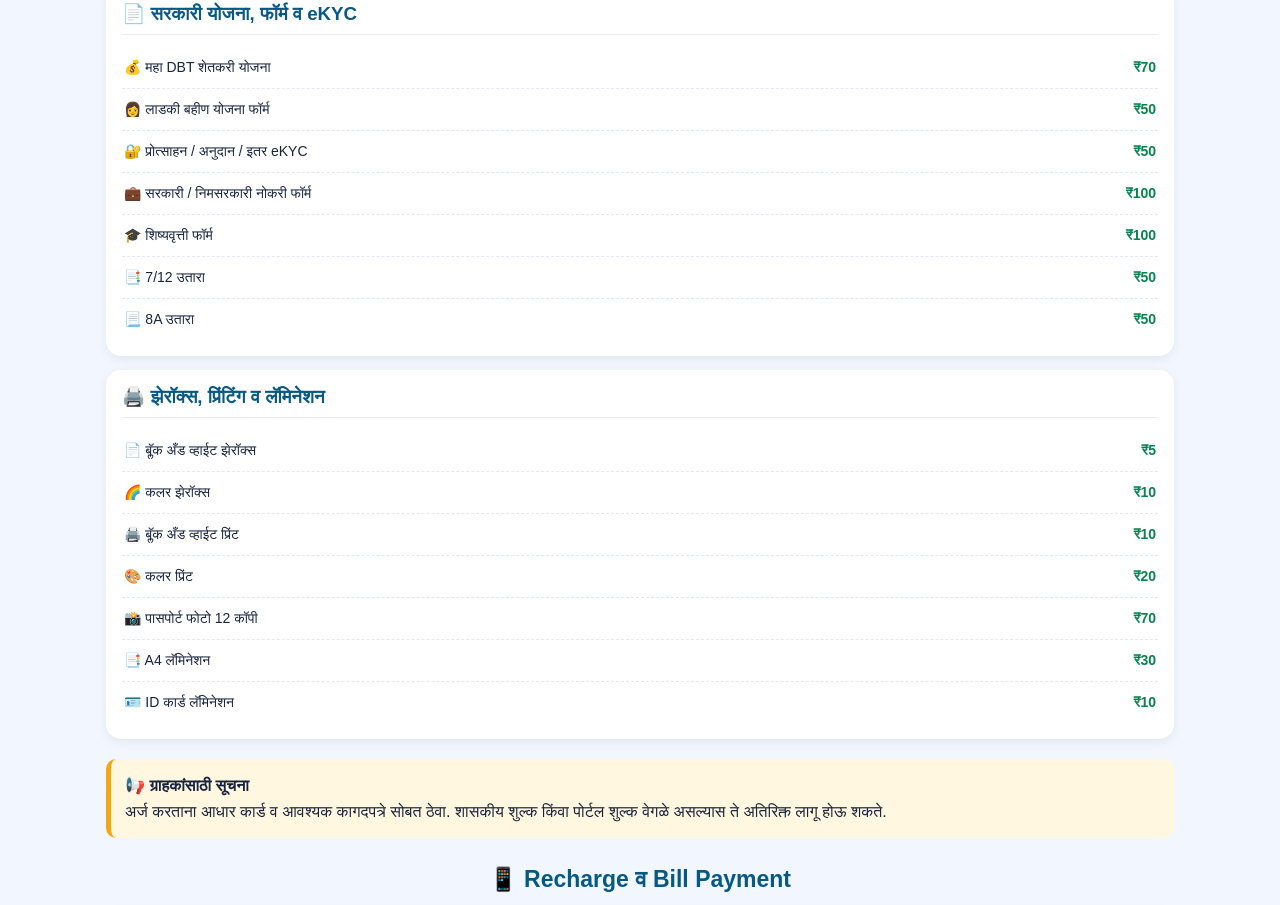
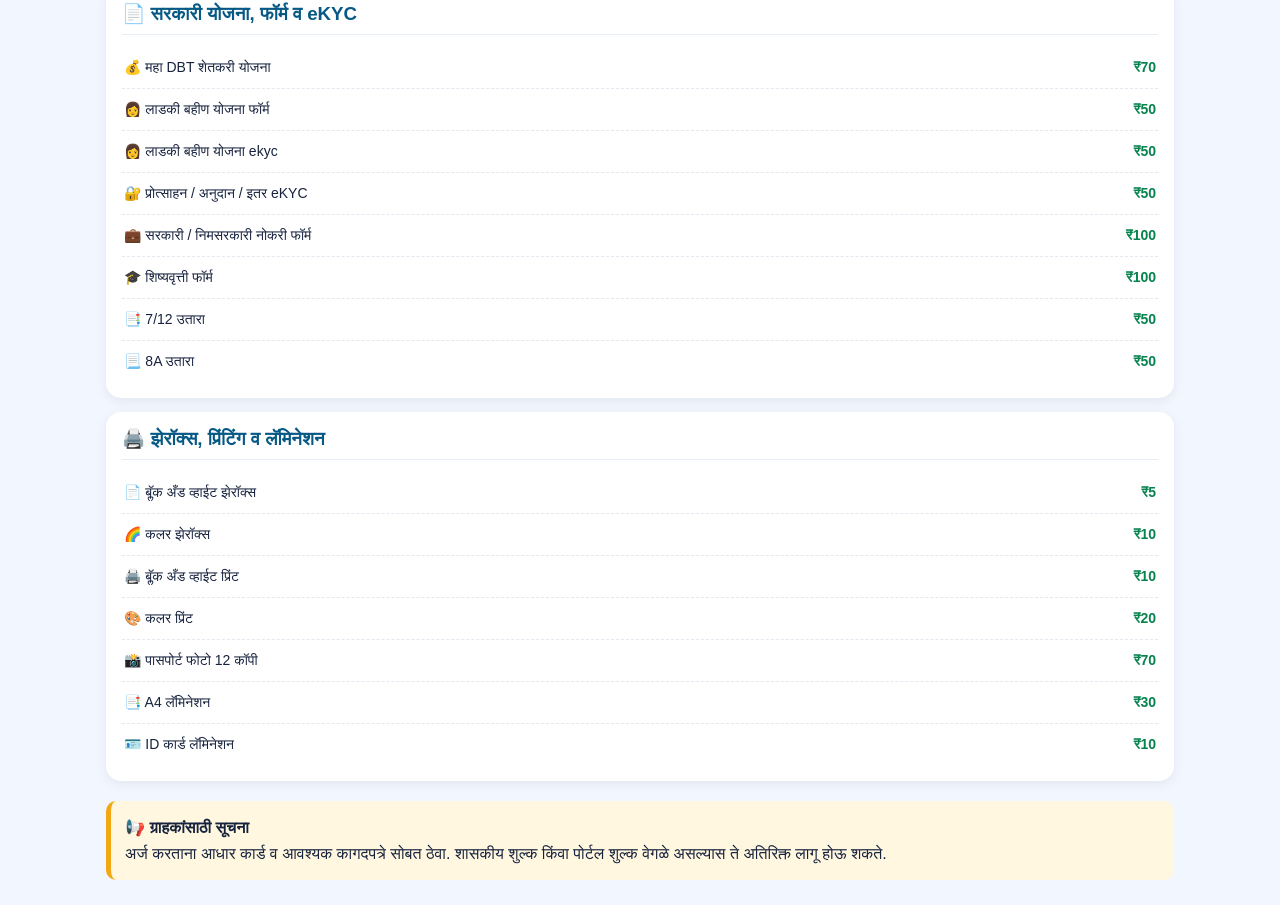
Before and after one commit to pandharep8-hub/seva-computer-nerad, a plain HTML site: page index.html in a window 1280 px wide. Shown: the part 1795-2700 px from the top of the page. Drawn offline with Linux system fonts and the light colour scheme.

Commit message:
Update index.html

```diff
--- a/index.html
+++ b/index.html
@@ -325,6 +325,7 @@ footer{
 <h3>📄 सरकारी योजना, फॉर्म व eKYC</h3>
 <div class="service-row"><span class="service-name">💰 महा DBT शेतकरी योजना</span><span class="price">₹70</span></div>
 <div class="service-row"><span class="service-name">👩 लाडकी बहीण योजना फॉर्म</span><span class="price">₹50</span></div>
+ <div class="service-row"><span class="service-name">👩 लाडकी बहीण योजना ekyc</span><span class="price">₹50</span></div>
 <div class="service-row"><span class="service-name">🔐 प्रोत्साहन / अनुदान / इतर eKYC</span><span class="price">₹50</span></div>
 <div class="service-row"><span class="service-name">💼 सरकारी / निमसरकारी नोकरी फॉर्म</span><span class="price">₹100</span></div>
 <div class="service-row"><span class="service-name">🎓 शिष्यवृत्ती फॉर्म</span><span class="price">₹100</span></div>
```
